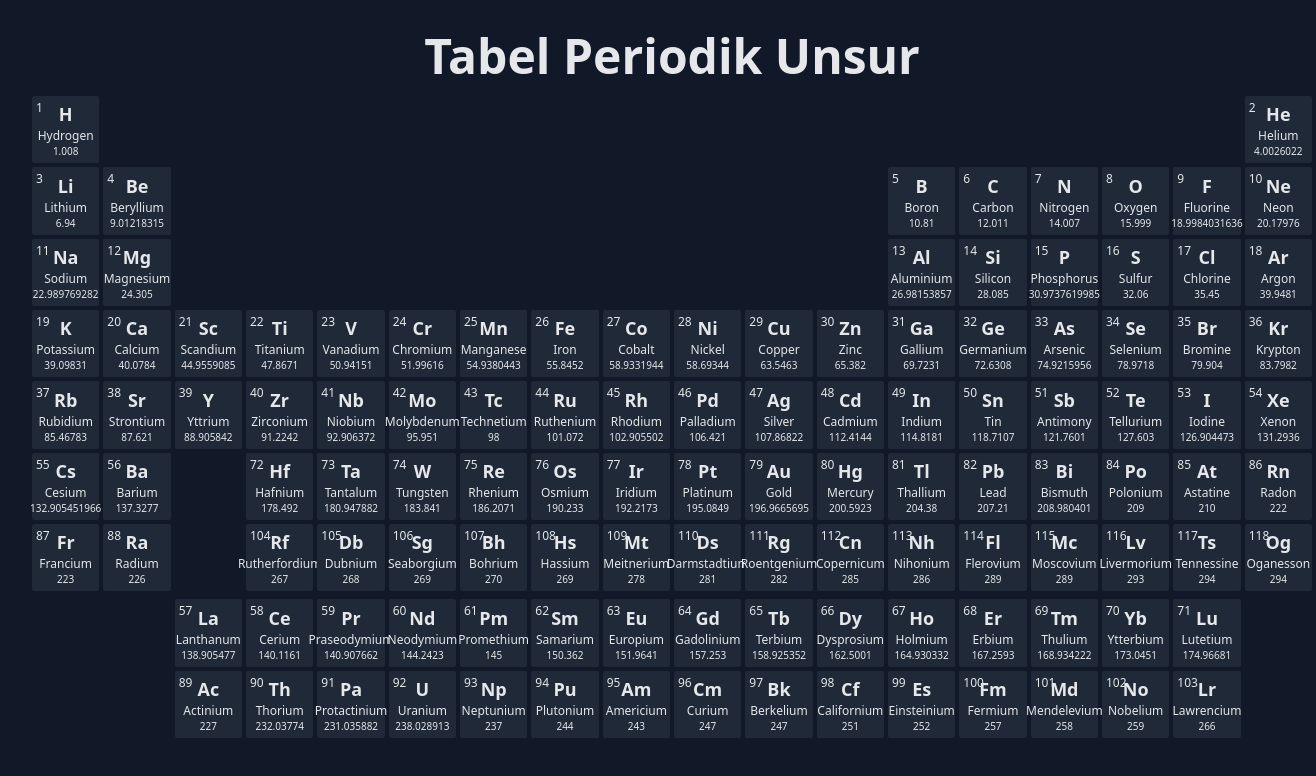
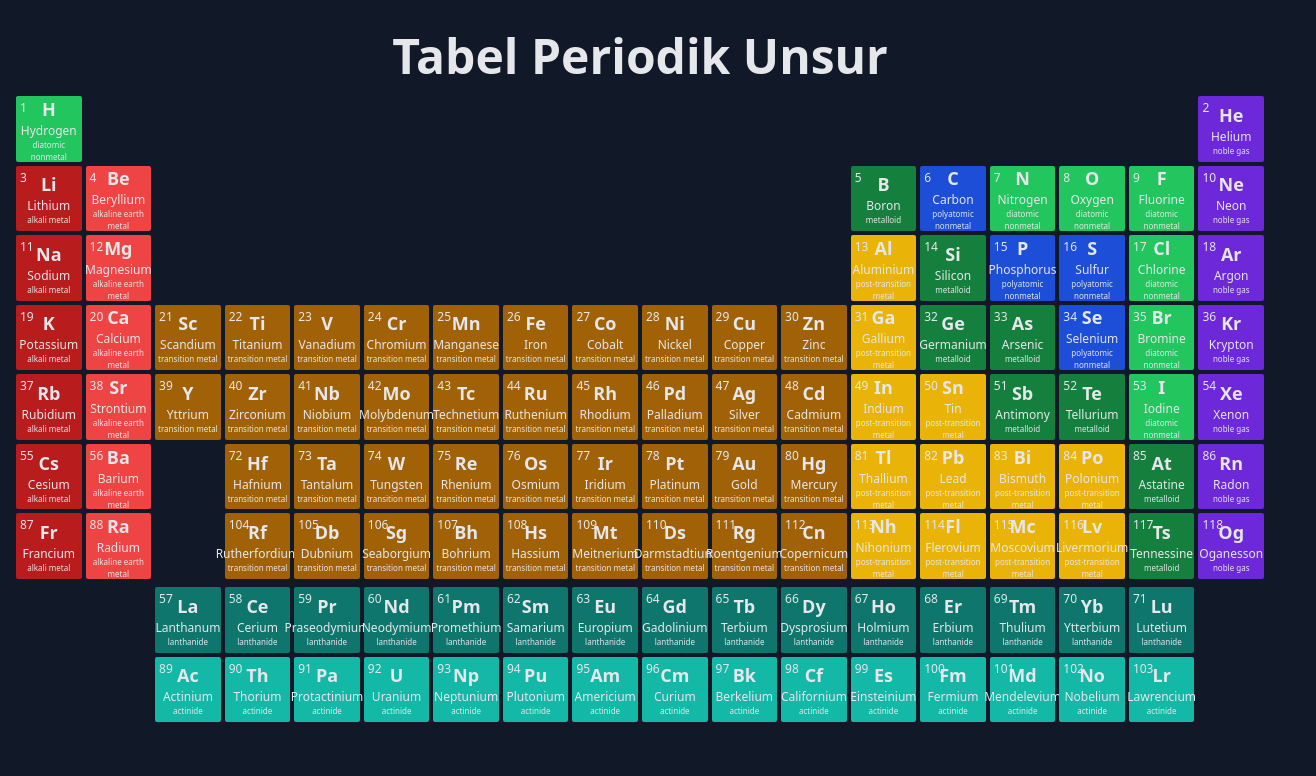
Before and after one commit to erickhilda/unsur, a Next.js app: page / in a window 1280 px wide. Shown: the top 776 px of the page, 1316 px wide, since content can reach past the window. Built offline with nearby package versions, Linux system fonts and the light colour scheme.

Commit message:
feat: add table color base on element category

```diff
--- a/src/app/page.tsx
+++ b/src/app/page.tsx
@@ -4,7 +4,7 @@ import element_data from '@/data/elemens-data';
 
 export default function Home() {
   return (
-    <main className="container m-8">
+    <main className="m-4">
       <h1 className="text-center text-5xl font-bold my-4">
         Tabel Periodik Unsur
       </h1>
--- a/src/components/element-tile.tsx
+++ b/src/components/element-tile.tsx
@@ -1,21 +1,49 @@
 import { ChemicalElement } from '@/types/global';
 import Link from 'next/link';
 
+function generateColorBasedOnCategory(category: string) {
+  switch (category) {
+    case 'alkali metal':
+      return 'bg-red-700';
+    case 'alkaline earth metal':
+      return 'bg-red-500';
+    case 'transition metal':
+      return 'bg-yellow-700';
+    case 'post-transition metal':
+      return 'bg-yellow-500';
+    case 'metalloid':
+      return 'bg-green-700';
+    case 'diatomic nonmetal':
+      return 'bg-green-500';
+    case 'polyatomic nonmetal':
+      return 'bg-blue-700';
+    case 'noble gas':
+      return 'bg-violet-700';
+    case 'lanthanide':
+      return 'bg-teal-700';
+    case 'actinide':
+      return 'bg-teal-500';
+    default:
+      return 'bg-gray-900';
+  }
+}
+
 function ElementTile({ element }: { element: ChemicalElement }) {
-  console.log('🚀 ~ ElementTile ~ element:', element);
   return (
     <Link
-      href={`/${element.name}`}
-      className="bg-gray-800 rounded-sm aspect-w-1 aspect-h-1 relative hover:shadow-sm"
+      href={`/${element.name.toLowerCase().replace(/ /g, '-')}`}
+      className={`rounded-sm aspect-w-1 aspect-h-1 relative hover:shadow-sm ${generateColorBasedOnCategory(
+        element.category
+      )} hover:opacity-80`}
       style={{
         gridArea: `${element.row} / ${element.column} / auto / auto`,
       }}
     >
       <span className="text-xs absolute left-1 top-1">{element.number}</span>
-      <span className="flex flex-col justify-center items-center">
+      <span className="flex flex-col justify-center items-center text-center">
         <h2 className="text-lg font-semibold">{element.symbol}</h2>
         <p className="text-xs">{element.name}</p>
-        <p className="text-xxs">{element.atomic_mass}</p>
+        <p className="text-xxxs">{element.category}</p>
       </span>
     </Link>
   );
--- a/src/components/periodic-table.tsx
+++ b/src/components/periodic-table.tsx
@@ -1,11 +1,7 @@
 import React from 'react';
 
 function PeriodicTable({ children }: { children: React.ReactNode }) {
-  return (
-    <section className="grid grid-cols-18 gap-1 place-items-stretch">
-      {children}
-    </section>
-  );
+  return <section className="grid grid-cols-18 gap-1">{children}</section>;
 }
 
 export default PeriodicTable;
```
